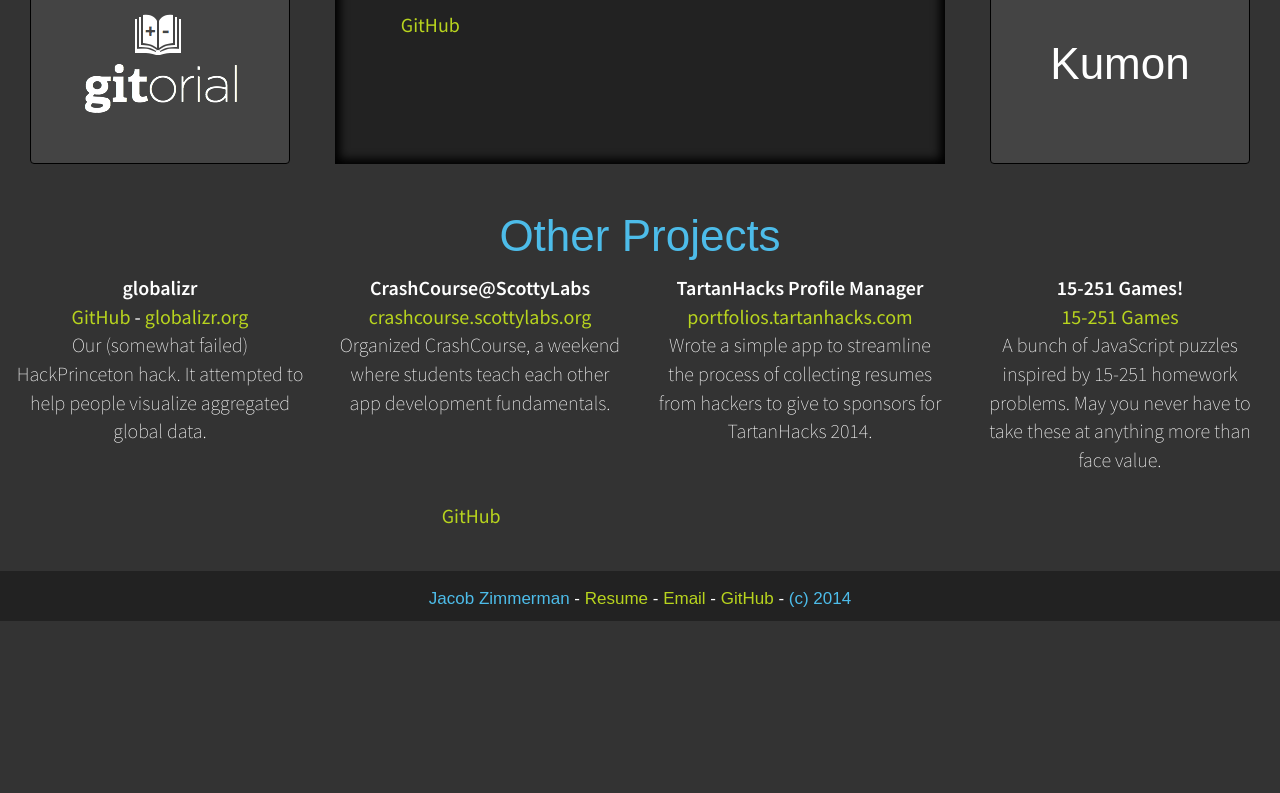
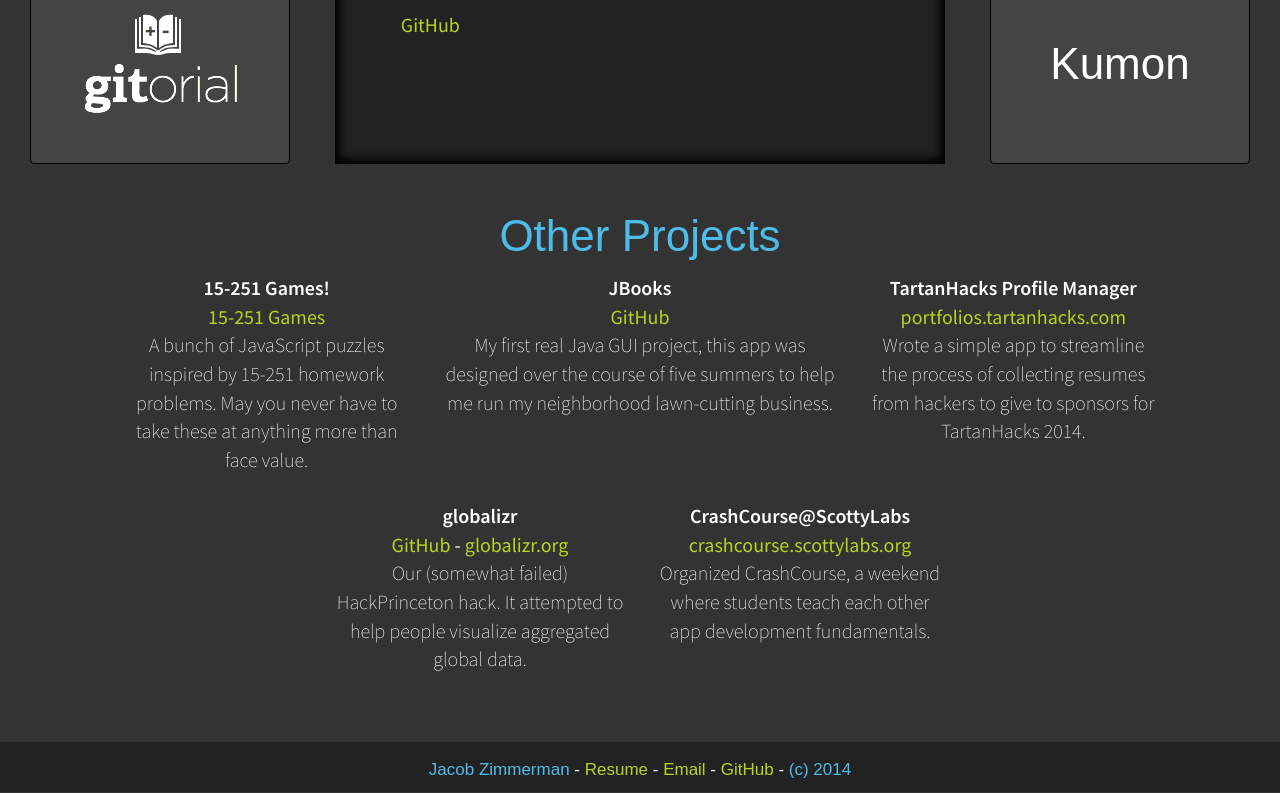
Before and after one commit to jez/jez.github.io, a plain HTML site: page index.jade in a window 1280 px wide. Shown: the part 1252-2045 px from the top of the page. Before the commit the page ends 1875 px from the top, so only its background shows below. Drawn offline with nearby package versions, Linux system fonts and the light colour scheme; files that its build step writes are made by us from their sources; a web font is replaced by a local one.

Commit message:
Added JBooks

```diff
--- a/index.jade
+++ b/index.jade
@@ -112,7 +112,29 @@
                 p Working for almost two years as a math and reading tutor at Kumon was definitely one of the most fun jobs I ever had. I got to work one-on-one with students ranging from high-school to pre-K on every level of comprehension in between. It's from this job that I learned how best to explain topics and communicate new concepts in different ways to different people.
     .row.no-margin
       h3.text-center Other Projects
+      .col-md-3.col-md-offset-1
+        dl
+          dt.text-center 15-251 Games!
+          dd.text-center
+            a.brand-success(href="/15-251/") 15-251 Games
+            br
+            span.light A bunch of JavaScript puzzles inspired by 15-251 homework problems. May you never have to take these at anything more than face value.
+      .col-md-4
+        dl
+          dt.text-center JBooks
+          dd.text-center
+            a.brand-success(href="https://github.com/Z1MM32M4N/JBooks") GitHub
+            br
+            span.light My first real Java GUI project, this app was designed over the course of five summers to help me run my neighborhood lawn-cutting business.
       .col-md-3
+        dl
+          dt.text-center TartanHacks Profile Manager
+          dd.text-center
+            a.brand-success(href="//portfolios.tartanhacks.com/") portfolios.tartanhacks.com
+            br
+            span.light Wrote a simple app to streamline the process of collecting resumes from hackers to give to sponsors for TartanHacks 2014.
+    .row.no-margin
+      .col-md-3.col-md-offset-3
         dl
           dt.text-center globalizr
           dd.text-center
@@ -128,25 +150,7 @@
             a.brand-success(href="//scottylabs.github.io/crashcourse-website") crashcourse.scottylabs.org
             br
             span.light Organized CrashCourse, a weekend where students teach each other app development fundamentals.
-      .col-md-3
-        dl
-          dt.text-center TartanHacks Profile Manager
-          dd.text-center
-            a.brand-success(href="//portfolios.tartanhacks.com/") portfolios.tartanhacks.com
-            br
-            span.light Wrote a simple app to streamline the process of collecting resumes from hackers to give to sponsors for TartanHacks 2014.
-      .col-md-3
-        dl
-          dt.text-center 15-251 Games!
-          dd.text-center
-            a.brand-success(href="/15-251/") 15-251 Games
-            br
-            span.light A bunch of JavaScript puzzles inspired by 15-251 homework problems. May you never have to take these at anything more than face value.
-      //- TODO ---------------------------------------------------------------------------
-      .row.no-margin
-        .col-md-6.col-md-offset-4
-          a.brand-success(href="https://github.com/Z1MM32M4N/JBooks") GitHub
-      //- TODO ---------------------------------------------------------------------------
+
     footer
       .row.no-margin
         .col-md-8.col-md-offset-2
@@ -160,7 +164,6 @@
             span.reset  -
             | (c) 2014
 
-
     script(src="//ajax.googleapis.com/ajax/libs/jquery/1.10.1/jquery.min.js")
     script(src="/public/js/bootstrap.min.js")
     script(src="/public/js/main.js")
--- a/public/sass/main.scss
+++ b/public/sass/main.scss
@@ -30,6 +30,15 @@
 .site-header {
   font-size: 72px;
 }
+@media(max-width: 768px) {
+  .site-header {
+    font-size: 56px;
+  }
+  h2 {
+    font-size: 36px;
+  }
+}
+
 
 .display-table {
   display: table;
```
Also changed, not shown: index.html, public/css/main.css.
